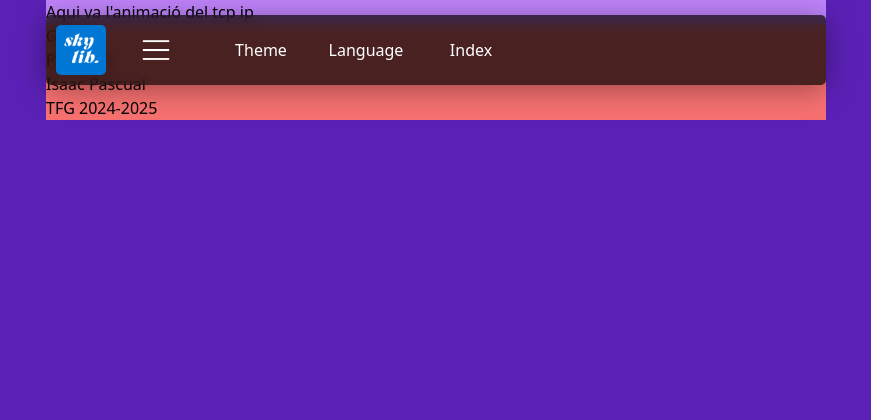
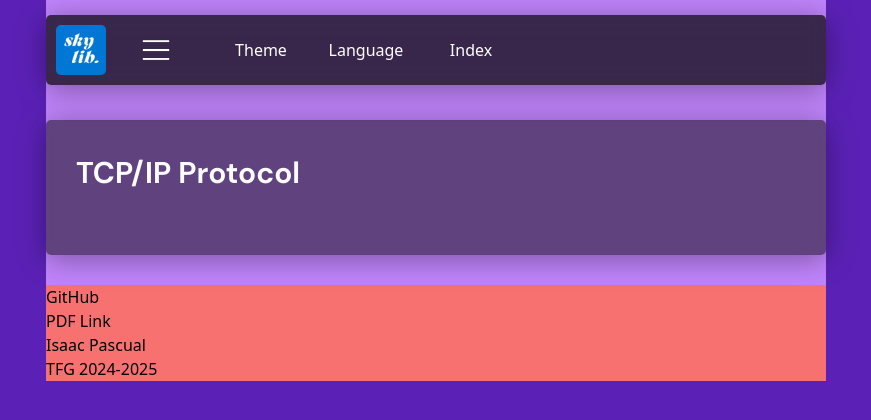
Before and after one commit to Ipasky/skylib, a Vue app: page /anim/internetprotocols/tcpip in a window 1280 px wide. Shown: the top 420 px of the page, without its empty margins (204-1075 px from the left). Built offline with nearby package versions, Linux system fonts and the light colour scheme.

Commit message:
internet protocols changes and tcpip

```diff
--- a/src/assets/input.css
+++ b/src/assets/input.css
@@ -284,6 +284,26 @@
                 mr-[20px];
             }
 
+    .tcpip_container{
+        @apply
+        w-full
+        mt-[120px]
+        mb-[30px]
+        p-[30px]
+        inline-flex
+        flex-col
+        justify-start
+        items-start
+        pb-[60px]
+        bg-yellow-400/0
+        text-white
+        bg-blue-300;
+    }
+        .tcpip_title{
+            @apply
+            text-[30px]
+            font-[DMSans-Bold];
+        }
 
 
 .footer_container{
--- a/src/assets/output.css
+++ b/src/assets/output.css
@@ -908,6 +908,28 @@ video {
   font-size: 30px;
 }
 
+.tcpip_container {
+  margin-top: 120px;
+  margin-bottom: 30px;
+  display: inline-flex;
+  width: 100%;
+  flex-direction: column;
+  align-items: flex-start;
+  justify-content: flex-start;
+  background-color: rgb(250 204 21 / 0);
+  --tw-bg-opacity: 1;
+  background-color: rgb(147 197 253 / var(--tw-bg-opacity));
+  padding: 30px;
+  padding-bottom: 60px;
+  --tw-text-opacity: 1;
+  color: rgb(255 255 255 / var(--tw-text-opacity));
+}
+
+.tcpip_title {
+  font-family: DMSans-Bold;
+  font-size: 30px;
+}
+
 .footer_container {
   height: 100%;
   width: 100%;
--- a/src/components/internetprotocols_component.vue
+++ b/src/components/internetprotocols_component.vue
@@ -4,7 +4,7 @@
         <div class="internetprotocols_description">
           "TEXT DE PROBA DE LA WIKIPEDIA"
           The Internet Protocol (IP) is the network layer communications protocol in the Internet protocol suite for relaying datagrams across network boundaries. Its routing function enables internetworking, and essentially establishes the Internet.
-          IP has the task of delivering packets from the source host to the destination host solely based on the IP addresses in the packet headers. For this purpose, IP defines packet structures that encapsulate the data to be delivered. It also defines addressing methods that are used to label the datagram with source and destination information.
+          IP has the task of delivering packets from the source host to the destination host solely based on the IP addresses in the packet headers.
         </div>
         <div class="internetprotocols_list_container">
 
@@ -12,21 +12,21 @@
           <div class="internetprotocols_tcpip_container">
             <div class="internetprotocols_tcpip_title"><RouterLink to="/anim/internetprotocols/tcpip" class="" @click="burger_menu(1)">TCP/IP</RouterLink></div>
             <div class="internetprotocols_tcpip_description">
-              The Internet protocol suite, commonly known as TCP/IP, is a framework for organizing the set of communication protocols used in the Internet and similar computer networks according to functional criteria.
+              The Internet protocol suite, commonly known as TCP/IP, is a framework for organizing the set of communication protocols used in the Internet.
             </div>
           </div>
 
           <div class="internetprotocols_tcpip_container">
             <div class="internetprotocols_tcpip_title"><RouterLink to="/anim/internetprotocols/tcpip" class="" @click="burger_menu(1)">TCP/IP</RouterLink></div>
             <div class="internetprotocols_tcpip_description">
-              The Internet protocol suite, commonly known as TCP/IP, is a framework for organizing the set of communication protocols used in the Internet and similar computer networks according to functional criteria.
+              The Internet protocol suite, commonly known as TCP/IP, is a framework for organizing the set of communication protocols used in the Internet.
             </div>
           </div>
 
           <div class="internetprotocols_tcpip_container">
             <div class="internetprotocols_tcpip_title"><RouterLink to="/anim/internetprotocols/tcpip" class="" @click="burger_menu(1)">TCP/IP</RouterLink></div>
             <div class="internetprotocols_tcpip_description">
-              The Internet protocol suite, commonly known as TCP/IP, is a framework for organizing the set of communication protocols used in the Internet and similar computer networks according to functional criteria.
+              The Internet protocol suite, commonly known as TCP/IP, is a framework for organizing the set of communication protocols used in the Internet.
             </div>
           </div>
 
--- a/src/components/tcpip_component.vue
+++ b/src/components/tcpip_component.vue
@@ -1,9 +1,23 @@
 <template>
     <div class="tcpip_container" id="tcpip_container_ID">
-        <div>Aqui va l'animació del tcp ip</div>
+        <div class="tcpip_title">TCP/IP Protocol</div>
+        <div class="tcpip_animation_container">
+
+        </div>
     </div>
 </template>
 
 <script>
-    export default {};
+    export default {}
 </script>
+
+<style scoped>
+  .tcpip_container{
+    background: rgba(0, 0, 0, 0.5);
+    border-radius: 5px;
+    box-shadow: 0 4px 30px rgba(0, 0, 0, 0.37);
+    backdrop-filter: blur(8px);
+    text-align: justify;
+    text-justify: inter-word;
+  }
+</style>
```
